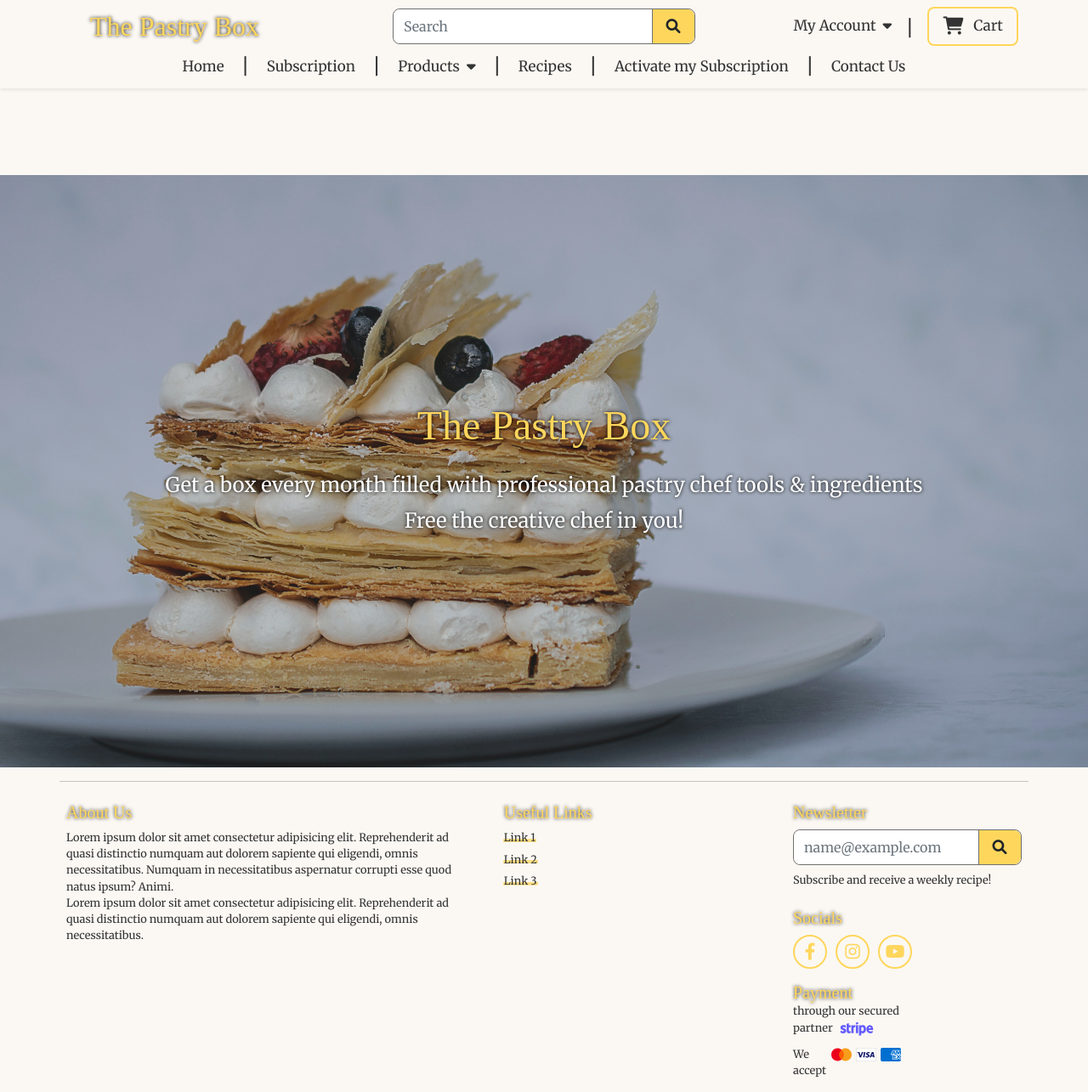
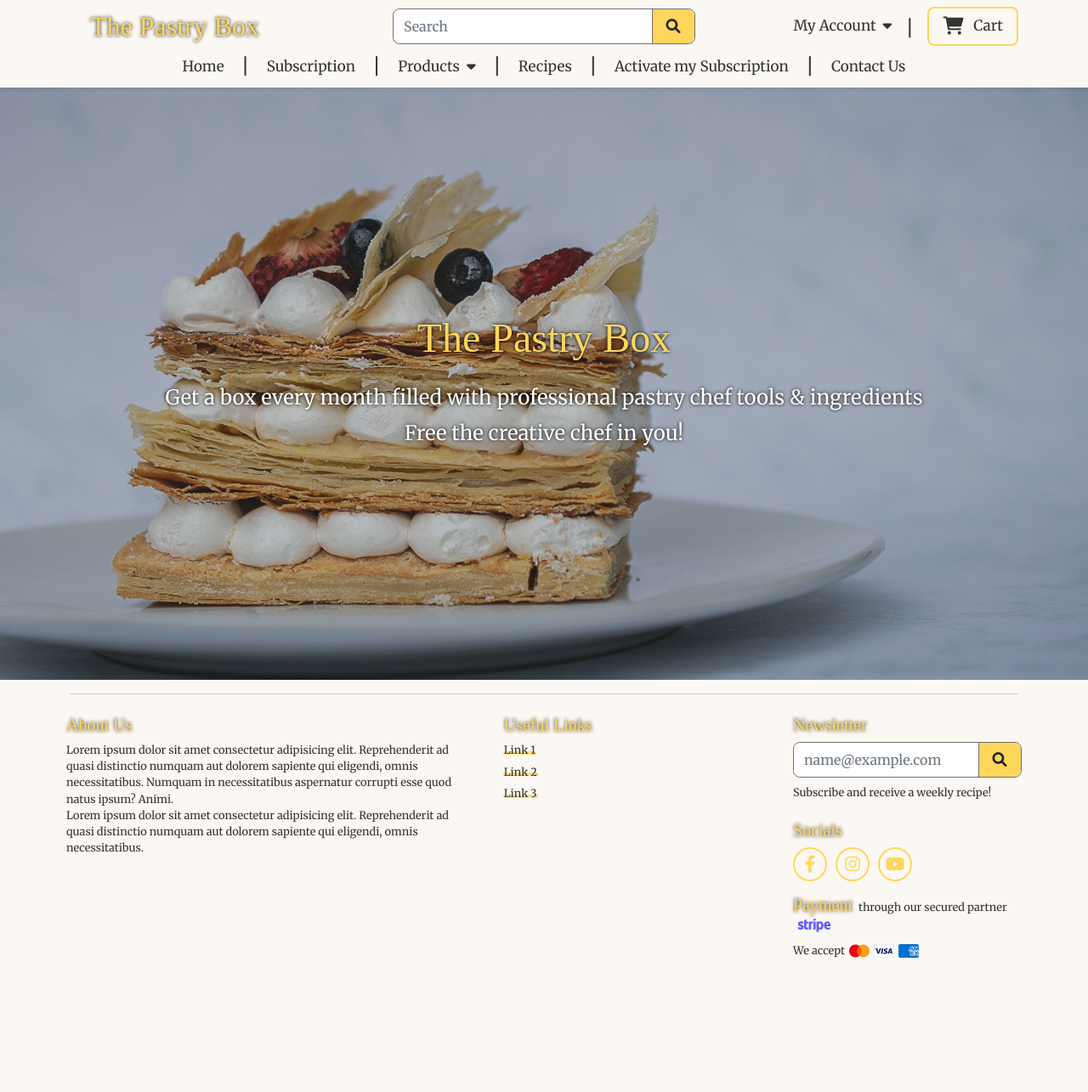
Before and after one commit to LuciusVH/the_pastry_box, a Django app: page / in a window 1280 px wide. Shown: the whole page at 85% size. After the commit the page ends 1127 px from the top, so only its background shows below. Run offline with Django 4.2, Linux system fonts and the light colour scheme; some web fonts are replaced.

Commit message:
fixed minor issue with navbar height

```diff
--- a/static/css/base.css
+++ b/static/css/base.css
@@ -19,6 +19,10 @@ body {
   color: var(--color-text);
   background-color: var(--color-background);
   font-size: 17px;
+}
+
+main {
+  margin-top: var(--navbar-height);
 }
 
 p {
@@ -149,18 +153,7 @@ button:active:not(.footer-block-item-title),
 }
 
 
-/* ______ DIVIDERS ______ */
-
-.dropdown-divider {
-  margin: 1rem 0;
-}
-
-
 /* ______ NAVBAR ______ */
-
-.page-header {
-  height: var(--navbar-height);
-}
 
 .logo {
   color: var(--color-primary);
@@ -171,6 +164,7 @@ button:active:not(.footer-block-item-title),
 nav {
   background-color: var(--color-background);
   padding: 0;
+  height: var(--navbar-height);
 }
 
 nav form {
@@ -236,10 +230,6 @@ ul[aria-labelledby="dropdown-products"] a {
 @media screen and (max-width: 1200px) {
   :root {
     --navbar-height: 51px;
-  }
-
-  .page-header {
-    height: var(--navbar-height);
   }
 
   .toggle-logo,
@@ -337,7 +327,6 @@ ul[aria-labelledby="dropdown-products"] a {
 .hero-img {
   padding: 0;
   margin: 0;
-  margin-top: var(--navbar-height);
   height: calc(100vh - var(--navbar-height));
   position: relative;
 }
--- a/templates/base.html
+++ b/templates/base.html
@@ -49,9 +49,9 @@
   <div class="message-container"></div>
   {% endif %}
 
-  {% block page_header %}{% endblock page_header %}
-
-  {% block content %}{% endblock content %}
+  <main>
+    {% block content %}{% endblock content %}
+  </main>
 
   <footer class="container-fluid container-md mb-3">
     {% include 'includes/footer.html' %}
--- a/templates/includes/footer.html
+++ b/templates/includes/footer.html
@@ -1,5 +1,7 @@
 <div class="row footer-wrapper">
-  <hr class="dropdown-divider">
+  <div class="col-12">
+    <hr class="my-3">
+  </div>
   <div class="footer-block d-flex-column d-xl-flex p-0">
     <div class="d-flex-column d-md-flex col-12 col-xl-9">
       <!--- About Us -->
@@ -62,7 +64,7 @@
         </form>
       </div>
       <!--- Socials -->
-      <div class="footer-block-item footer-block-item-socials col-12 col-md-3 col-xl-6">
+      <div class="footer-block-item footer-block-item-socials col-12 col-md-3 col-xl-12">
         <button class="footer-block-item-title p-2 w-100 d-flex justify-content-between h5">
           Socials
         </button>
@@ -79,7 +81,7 @@
         </div>
       </div>
       <!--- Payment info -->
-      <div class="footer-block-item footer-block-item-socials col-12 col-md-3 col-xl-6">
+      <div class="footer-block-item footer-block-item-socials col-12 col-md-3 col-xl-12">
         <p class="footer-block-item-title p-2 m-0">
           <span class="h5 pe-1">Payment</span> through our secured partner
           <!-- Stripe logo -->
@@ -186,6 +188,5 @@
         </div>
       </div>
     </div>
-
   </div>
 </div>
```
